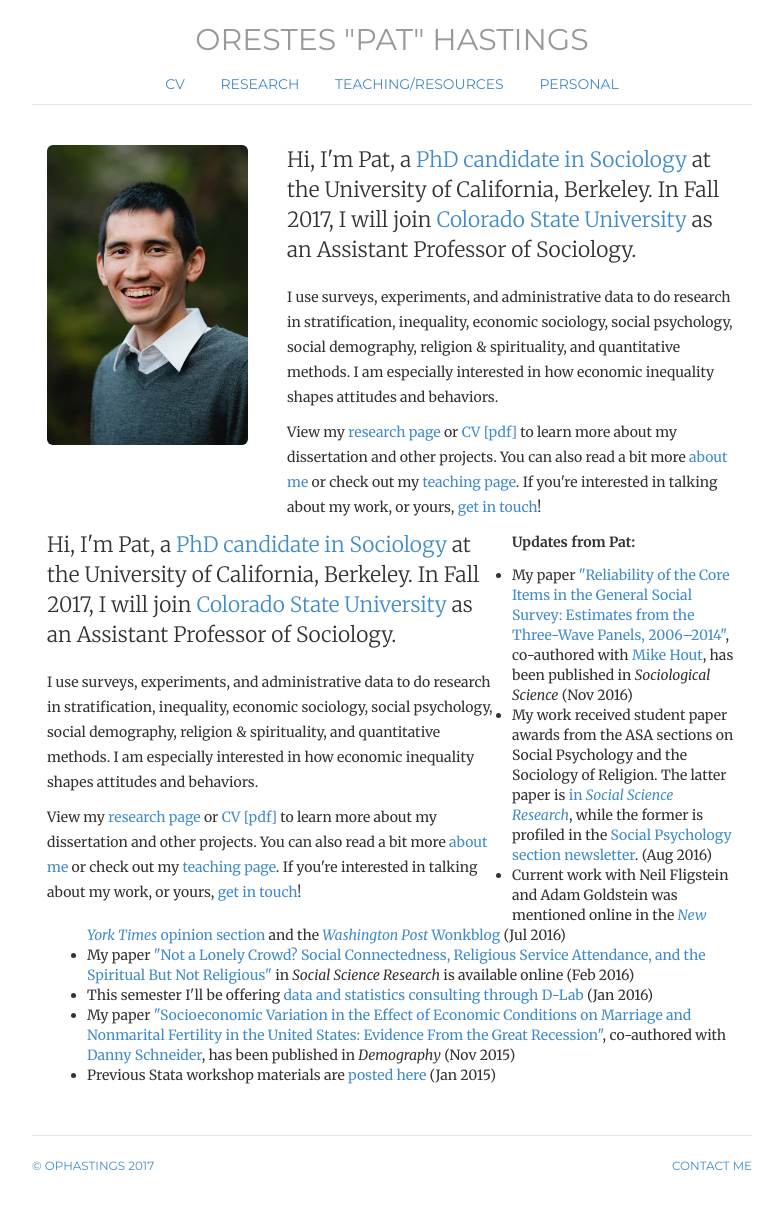
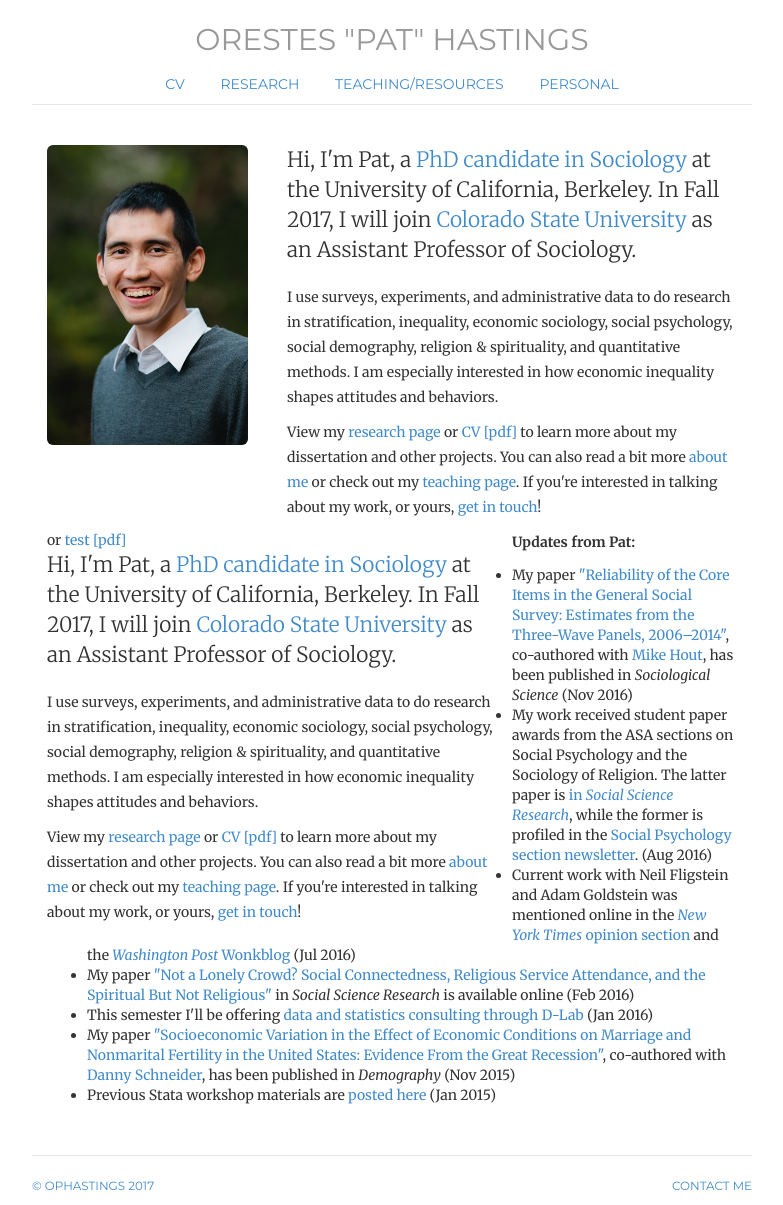
Before and after one commit to ophastings/ophastings.github.io, a Jekyll site: the page built from index.html, in a window 1280 px wide. Shown: the whole page, without its empty margins (248-1031 px from the left). Built offline with Jekyll 4.4.1, drawn with Linux system fonts in a browser that asks for light colours; comment, search, counter and statistics services are not loaded.

Commit message:
Update index.html

```diff
--- a/index.html
+++ b/index.html
@@ -33,6 +33,9 @@ description: Website of Orestes Pat Hastings, sociology PhD candidate at UC Berk
 
 
 	<div itemscope itemtype="http://data-vocabulary.org/Person" class="col-sm-8">
+
+	or <a href="HastingsCV.pdf">test [pdf]</a>
+
 	<p class="lead"> Hi, I'm Pat, a <a href="http://sociology.berkeley.edu/graduate-student/orestes-pat-hastings">PhD
 		candidate in Sociology</a> at the University of California, Berkeley.
 		In Fall 2017, I will join <a href="http://sociology.colostate.edu/">Colorado State University</a> as an Assistant Professor of Sociology.</p>
```
